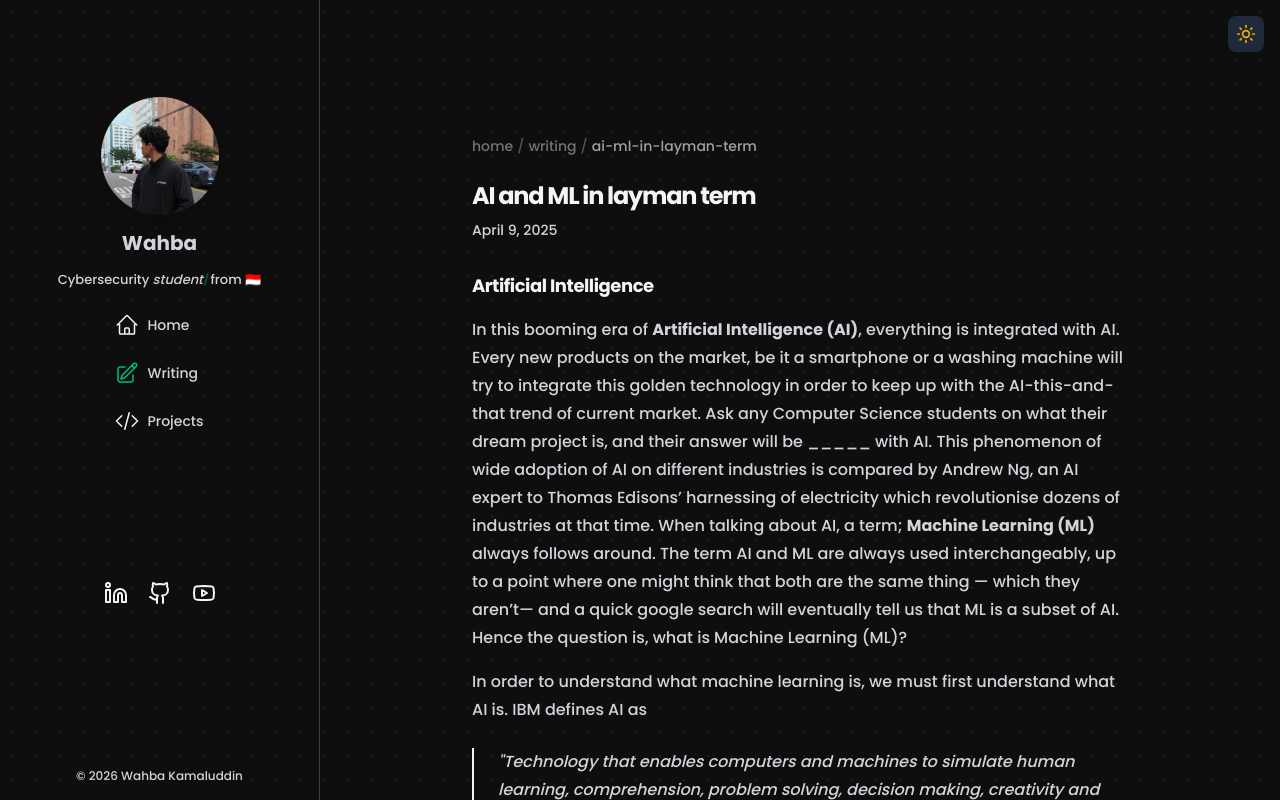
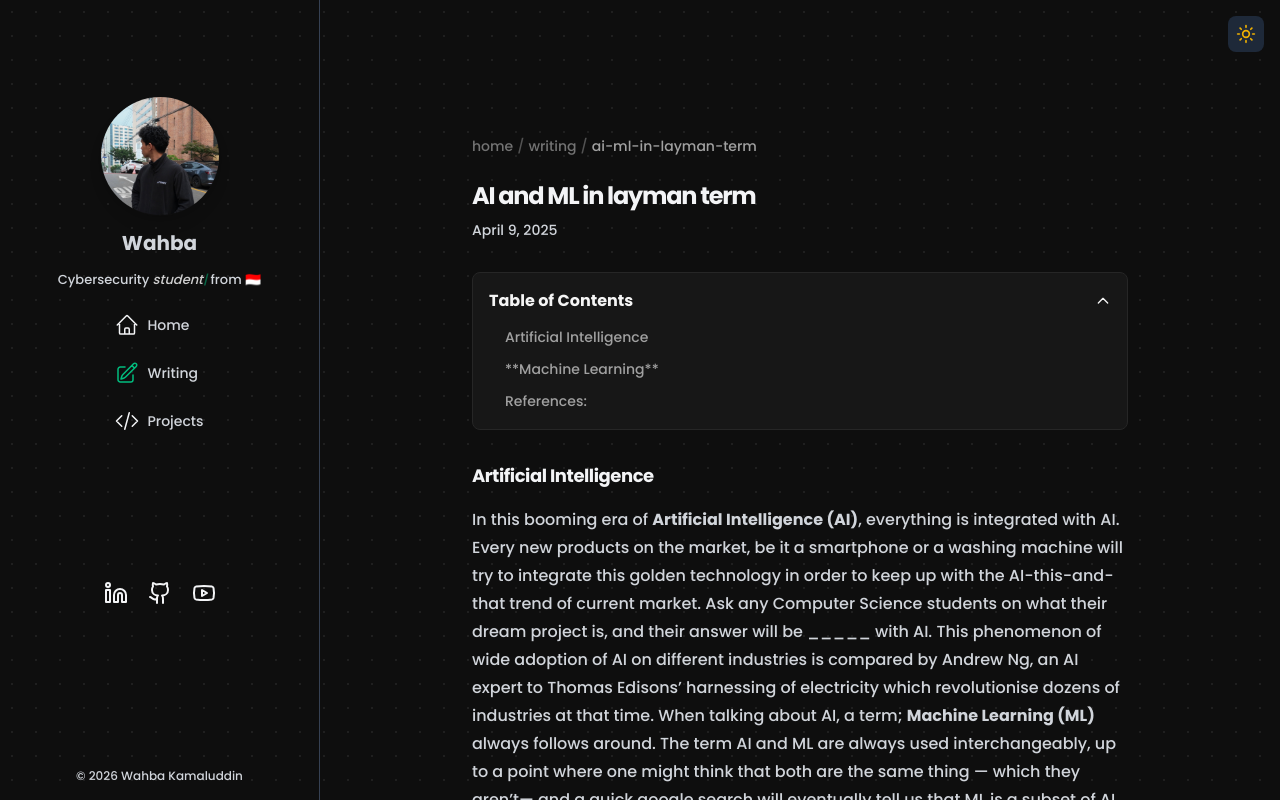
Before and after one commit to wahbakamaluddin/blog1, a Next.js app: page /writing/ai-ml-in-layman-term in a window 1280 px wide. Built offline with nearby package versions, Linux system fonts and the light colour scheme.

Commit message:
Add table of content

```diff
--- a/src/app/writing/[slug]/page.tsx
+++ b/src/app/writing/[slug]/page.tsx
@@ -1,5 +1,6 @@
 import { notFound } from 'next/navigation'
 import { CustomMDX } from '@/src/components/writing/mdx'
+import { TableOfContents } from '@/src/components/writing/TableOfContents'
 import { formatDate, getBlogPosts } from '@/src/lib/post-utils'
 import { baseUrl } from '@/src/lib/sitemap'
 
@@ -107,6 +108,7 @@ export default async function Blog({ params }: PageProps) {
           {formatDate(post.metadata.publishedAt)}
         </p>
       </div>
+      <TableOfContents content={post.content} />
       <article className="prose">
         <CustomMDX source={post.content} />
       </article>
--- /dev/null
+++ b/src/components/writing/TableOfContents.tsx
@@ -0,0 +1,90 @@
+"use client";
+
+import { useState } from 'react';
+
+interface TOCItem {
+  id: string;
+  text: string;
+  level: number;
+}
+
+interface TableOfContentsProps {
+  content: string;
+}
+
+function slugify(str: string): string {
+  return str
+    .toString()
+    .toLowerCase()
+    .trim()
+    .replace(/\s+/g, '-')
+    .replace(/&/g, '-and-')
+    .replace(/[^\w\-]+/g, '')
+    .replace(/\-\-+/g, '-');
+}
+
+function extractHeadings(content: string): TOCItem[] {
+  const headingRegex = /^(#{1,6})\s+(.+)$/gm;
+  const headings: TOCItem[] = [];
+  let match;
+
+  while ((match = headingRegex.exec(content)) !== null) {
+    const level = match[1].length;
+    const text = match[2].trim();
+    // Only include h2 and h3 for cleaner TOC
+    if (level >= 2 && level <= 3) {
+      headings.push({
+        id: slugify(text),
+        text,
+        level,
+      });
+    }
+  }
+
+  return headings;
+}
+
+export function TableOfContents({ content }: TableOfContentsProps) {
+  const [isOpen, setIsOpen] = useState(true);
+  const headings = extractHeadings(content);
+
+  if (headings.length === 0) {
+    return null;
+  }
+
+  return (
+    <nav className="mb-8 p-4 rounded-lg border border-neutral-200 dark:border-neutral-800 bg-neutral-50 dark:bg-neutral-900">
+      <button
+        onClick={() => setIsOpen(!isOpen)}
+        className="flex items-center justify-between w-full text-left font-semibold text-neutral-900 dark:text-neutral-100"
+      >
+        <span>Table of Contents</span>
+        <svg
+          className={`w-4 h-4 transition-transform ${isOpen ? 'rotate-180' : ''}`}
+          fill="none"
+          stroke="currentColor"
+          viewBox="0 0 24 24"
+        >
+          <path strokeLinecap="round" strokeLinejoin="round" strokeWidth={2} d="M19 9l-7 7-7-7" />
+        </svg>
+      </button>
+      {isOpen && (
+        <ul className="mt-3 space-y-2">
+          {headings.map((heading, index) => (
+            <li
+              key={`${heading.id}-${index}`}
+              className={heading.level === 3 ? 'ml-4' : ''}
+            >
+              <a
+                href={`#${heading.id}`}
+                className="text-sm text-neutral-600 dark:text-neutral-400 hover:text-neutral-900 dark:hover:text-neutral-100 transition-colors"
+              >
+                {heading.text}
+              </a>
+            </li>
+          ))}
+        </ul>
+      )}
+    </nav>
+  );
+}
```
